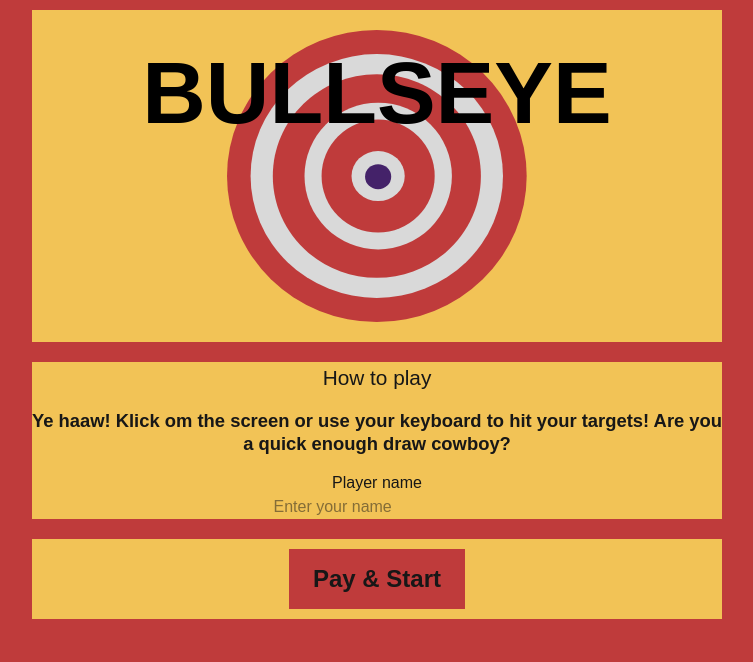
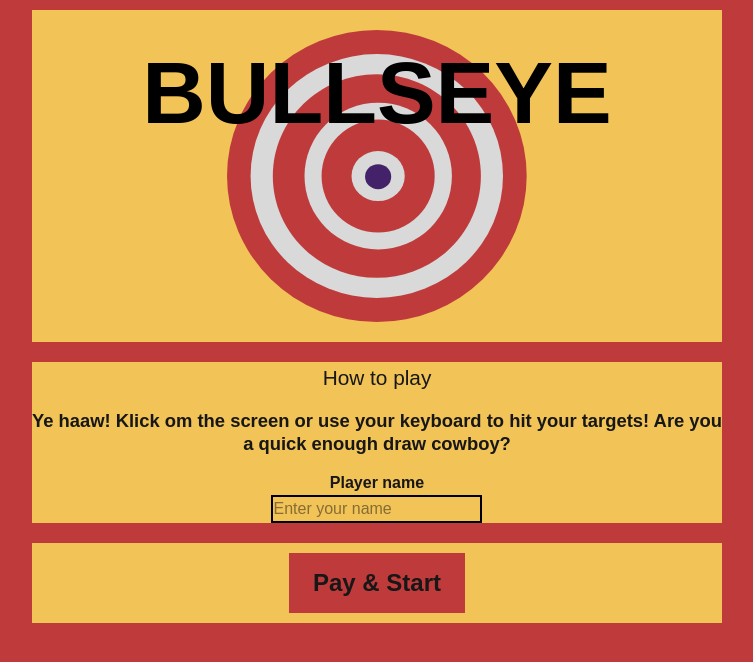
Before and after one commit to EmmaRask/Bullseye, a Next.js app: page / in a window 1280 px wide. Shown: the top 662 px of the page, without its empty margins (263-1016 px from the left). Built offline with nearby package versions, Linux system fonts and the light colour scheme; a web font is replaced by a local one.

Commit message:
name input

```diff
--- a/features/target-tap-game/components/StartScreen.module.css
+++ b/features/target-tap-game/components/StartScreen.module.css
@@ -71,6 +71,15 @@
   cursor: pointer;
 }
 
+.nameLabel {
+  font-family: var(--displayFont);
+  font-weight: 700;
+}
+
+.nameInput {
+  border: 2px solid black;
+}
+
 .button:disabled {
   opacity: 0.6;
   cursor: not-allowed;
--- a/features/target-tap-game/components/StartScreen.tsx
+++ b/features/target-tap-game/components/StartScreen.tsx
@@ -44,7 +44,6 @@ export function StartScreen() {
   }
 
   return (
-    //<main className={styles.container}>
       <div className={styles.wrapper}>
         <section className={`${styles.panel} ${styles.heroPanel}`}>
           <h1 className={styles.title}>BULLSEYE</h1>
@@ -66,8 +65,8 @@ export function StartScreen() {
               targets! Are you a quick enough draw cowboy?
             </p>
 
-          <label htmlFor="playerName">Player name</label>
-          <input
+          <label className={styles.nameLabel} htmlFor="playerName">Player name</label>
+          <input className={styles.nameInput}
             id="playerName"
             type="text"
             value={playerName}
@@ -88,6 +87,5 @@ export function StartScreen() {
           {errorMessage && <p role="alert">{errorMessage}</p>}
         </section>
       </div>
-    //</main>
   );
 }
```
